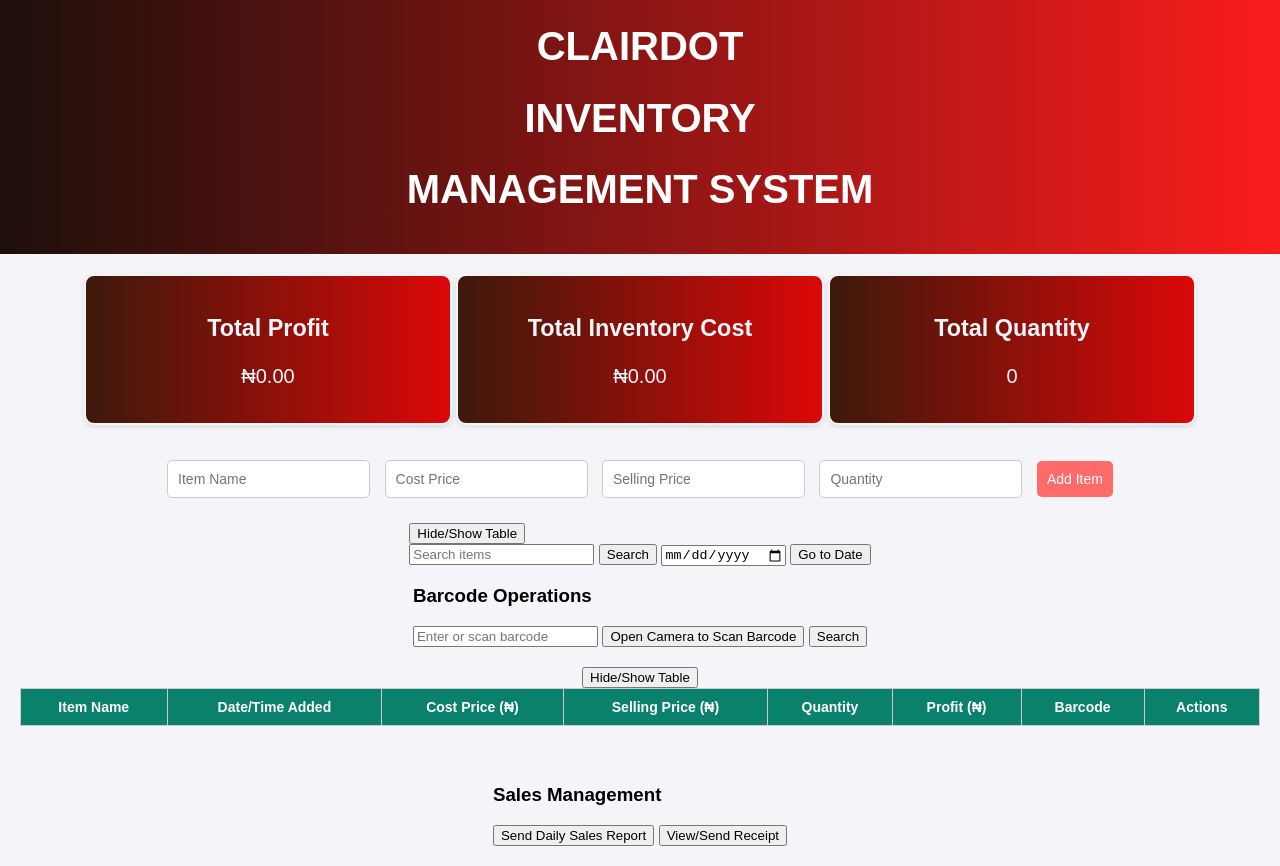
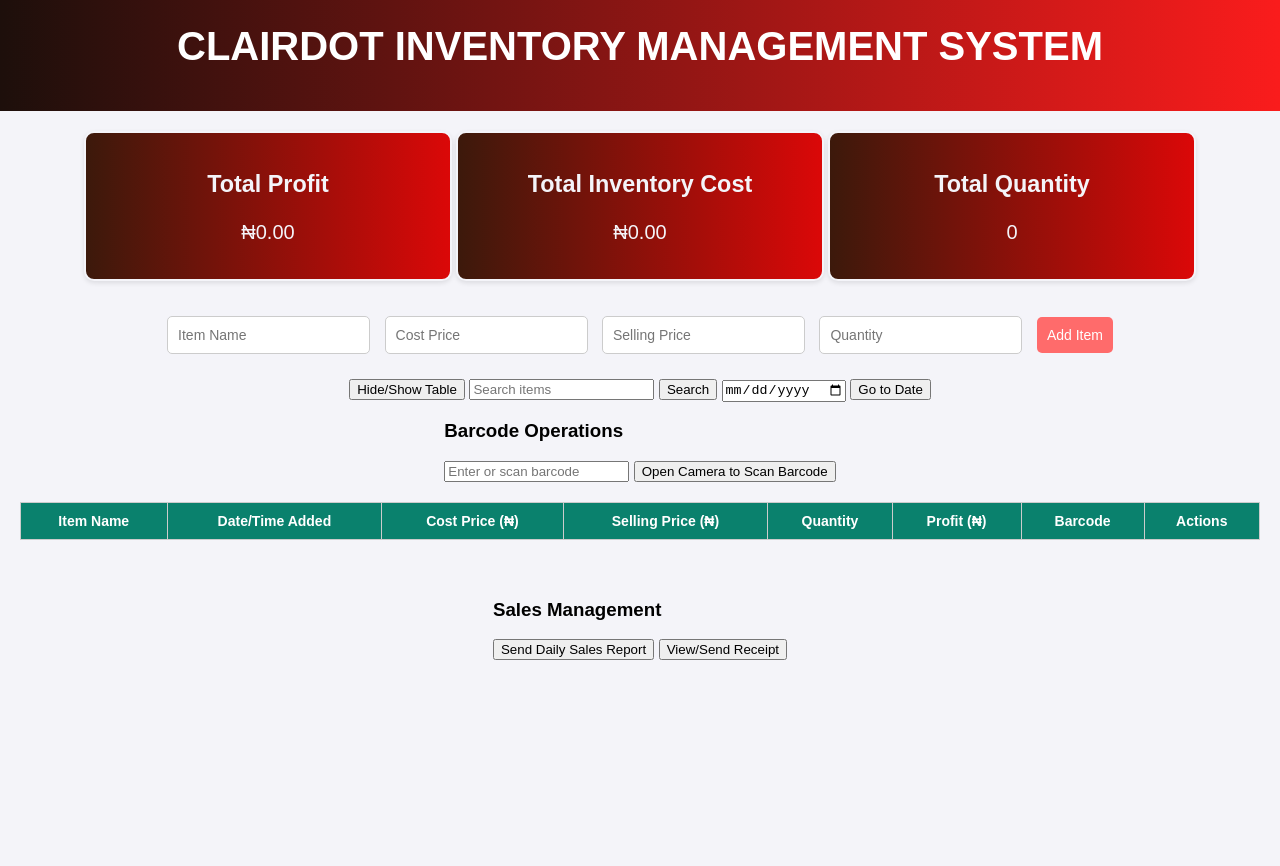
Before and after one commit to AliciaBoris/inv, a plain HTML site: page index.html in a window 1280 px wide. Shown: the part 41-907 px from the top of the page. After the commit the page ends 800 px from the top, so only its background shows below. Drawn offline with Linux system fonts and the light colour scheme.

Commit message:
index.html

```diff
--- a/index.html
+++ b/index.html
@@ -6,15 +6,13 @@
     <title>Clairdot Inventory Management System</title>
     <link rel="stylesheet" href="stylesheet.css">
     <!-- Include html5-qrcode library -->
-    <script src="https://unpkg.com/html5-qrcode/minified/html5-qrcode.min.js"></script>
+
 </head>
 <body>
 
     <div class="header">
         <img src="main clairdot logo.png" alt="Company Logo" class="logo">
-        <h1>CLAIRDOT</h1>
-        <h1>INVENTORY</h1>
-        <h1>MANAGEMENT SYSTEM</h1>
+        <h1>CLAIRDOT INVENTORY MANAGEMENT SYSTEM</h1>
     </div>
 
     <div class="dashboard">
@@ -46,30 +44,21 @@
         <!-- Search and Navigation -->
         <div class="search-section">
             <button class="button hide-show" onclick="toggleTableVisibility()">Hide/Show Table</button>
-            <div class="search-section">
-                <!-- Search by Item Name -->
             <input type="text" id="searchInput" placeholder="Search items">
             <button class="button info" onclick="searchItems()">Search</button>
-
-                <!-- Filter by Date -->
             <input type="date" id="dateInput">
             <button class="button info" onclick="goToDate()">Go to Date</button>
         </div>
-        </div>
-
 
         <!-- Barcode Operations -->
         <div id="barcodeScanner">
             <h3>Barcode Operations</h3>
-            <input id="barcodeInput" type="text" placeholder="Enter or scan barcode" oninput="searchByBarcode()" />
+            <input id="barcodeInput" type="text" placeholder="Enter or scan barcode" />
             <button onclick="triggerCamera()">Open Camera to Scan Barcode</button>
-            <button onclick="searchByBarcode()">Search</button>
         </div>
 
         <!-- Inventory Table -->
         <div id="tableWrapper">
-    <button onclick="toggleTableVisibility()">Hide/Show Table</button>
-
             <table>
                 <thead>
                     <tr>
@@ -85,21 +74,22 @@
                 </thead>
                 <tbody id="itemTableBody">
                     <!-- Rows dynamically added here -->
-
                 </tbody>
             </table>
             <div id="pagination"></div>
         </div>
 
+        <!-- Sales Management Section -->
         <div class="sales-report-section">
             <h3>Sales Management</h3>
             <button onclick="sendDailySalesReport()">Send Daily Sales Report</button>
             <button onclick="viewReceipt(prompt('Enter the transaction index:'))">View/Send Receipt</button>
         </div>
+    </div>
 
     <!-- Script References -->
+    <script src="https://unpkg.com/html5-qrcode/minified/html5-qrcode.min.js"></script>
     <script src="JsBarcode.all.min.js"></script>
     <script src="myscript.js"></script>
-
 </body>
 </html>
```
Lines whose indentation alone changed are shown as unchanged.
